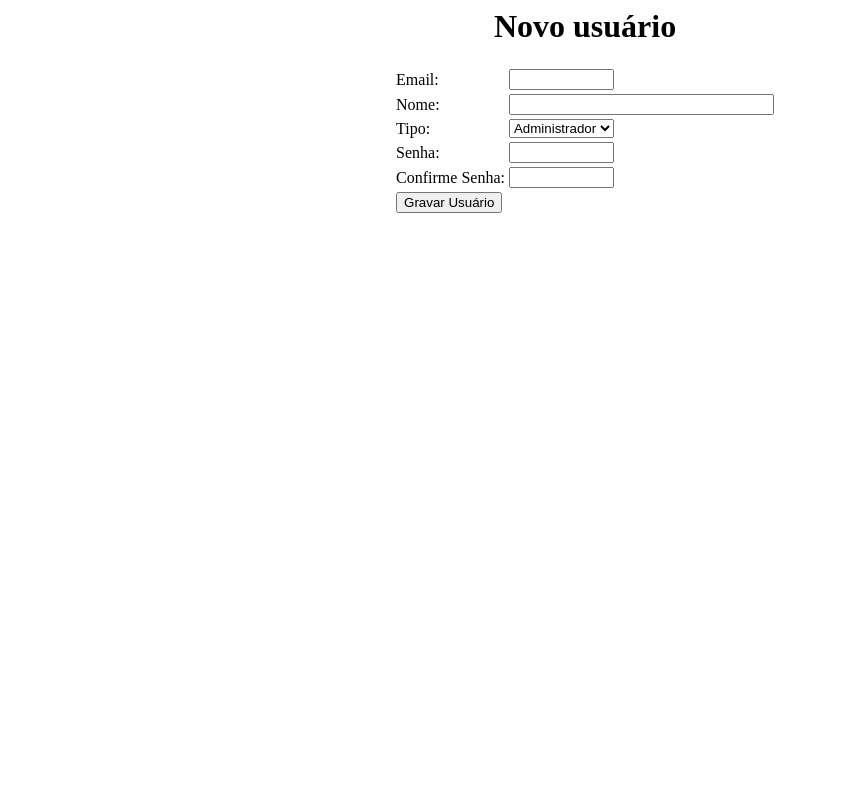
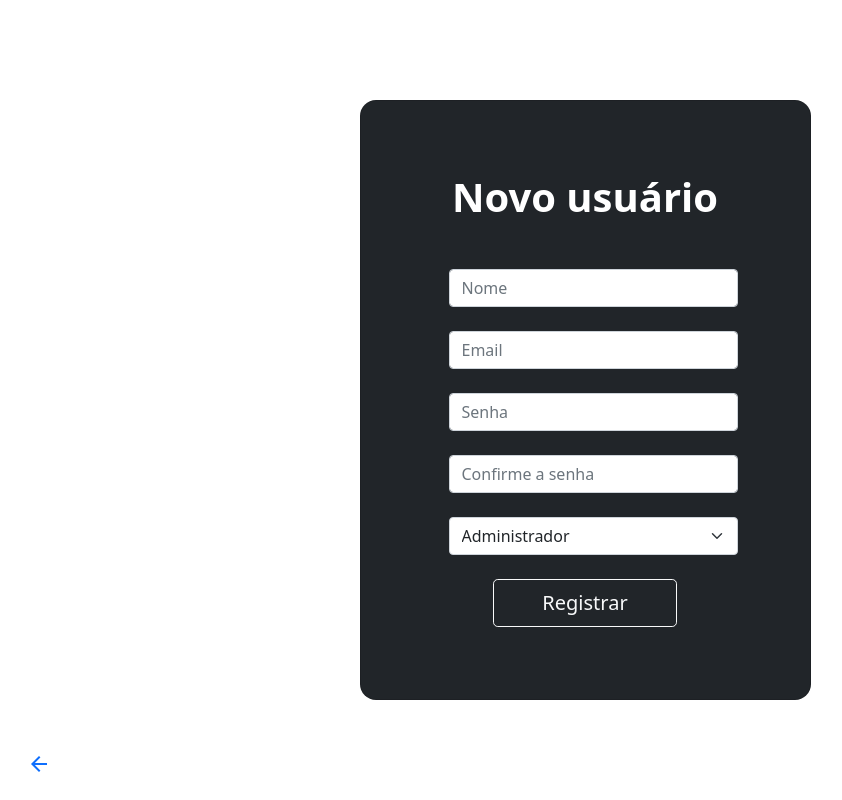
Before and after one commit to Vinidiesel/TCC, a PHP site: page /user_new_admin_form.php in a window 1280 px wide. Shown: the whole page, without its empty margins (55-897 px from the left). Run offline with PHP 8.4, Linux system fonts and the light colour scheme.

Commit message:
mais coisa feita

```diff
--- a/noticia_new.php
+++ b/noticia_new.php
@@ -48,7 +48,6 @@ $data->setTimezone($fuso);
 
 
 </div>
-<?php echo voltar(); ?>
     <?php /* include_once "rodape.php";*/?>
     </body>
 </html>
--- a/user_new_admin.php
+++ b/user_new_admin.php
@@ -65,9 +65,6 @@
         }
     }
     ?>
-    <p style="position: fixed; bottom: -20px">
-    <?php echo voltar();?>
-    </p>
 
     </div>
     <?php/* require_once "rodape.php" */?>
--- a/user_new_admin_form.php
+++ b/user_new_admin_form.php
@@ -1,20 +1,72 @@
-<center><div><h1>Novo usuário</h1>
-<form action="user_new_admin.php" method="post">
-<table>
-<tr><td>Email: <td><input type="text" name="email" id="email" size="10">
-
-<tr><td>Nome: <td><input type="text" name="nome" id="nome" size="30" maxlength="30">
-
-<tr><td>Tipo: <td><select name="tipo" id="tipo">
-<option value="1">Administrador</option>
-<option value="2">Escritor</option>
-</select>
-
-<tr><td>Senha: <td><input type="password" name="senha1" id="senha1" size="10" maxlength="10">
-
-<tr><td>Confirme Senha: <td><input type="password" name="senha2" id="senha2" size="10" maxlength="10">
-
-<tr><td><input type="submit" value="Gravar Usuário">
-</table>
-</form>
-</div></center>
+<!DOCTYPE html>
+<html lang="pt-br">
+<head>
+    <title></title>
+    <meta charset="UTF-8">
+    <link rel="stylesheet" href="login.css">
+    <link href="https://fonts.googleapis.com/icon?family=Material+Icons"rel="stylesheet">
+    <link href="https://cdn.jsdelivr.net/npm/bootstrap@5.1.3/dist/css/bootstrap.min.css" rel="stylesheet" integrity="sha384-1BmE4kWBq78iYhFldvKuhfTAU6auU8tT94WrHftjDbrCEXSU1oBoqyl2QvZ6jIW3" crossorigin="anonymous">
+    <style>
+</style>
+</head>
+<body>
+<script src="https://cdn.jsdelivr.net/npm/bootstrap@5.1.3/dist/js/bootstrap.bundle.min.js" integrity="sha384-ka7Sk0Gln4gmtz2MlQnikT1wXgYsOg+OMhuP+IlRH9sENBO0LRn5q+8nbTov4+1p" crossorigin="anonymous"></script>
+<?php
+  require_once "funcoes.php";
+?>
+<section class="vh-100 gradient-custom">
+<div class="container py-5 h-100">
+    <div class="row d-flex justify-content-center align-items-center h-100">
+      <div class="col-12 col-md-8 col-lg-6 col-xl-5">
+        <div class="card bg-dark text-white" style="border-radius: 1rem;">
+          <div class="card-body p-5 text-center">
+          <p class="text-center h1 fw-bold mb-5 mx-1 mx-md-4 mt-4">Novo usuário</p>
+          <form class="mx-1 mx-md-4" action="user_new_admin.php" method="post">
+              <div class="d-flex flex-row align-items-center mb-4">
+                    <i class="fas fa-user fa-lg me-3 fa-fw"></i>
+                    <div class="form-outline flex-fill mb-0">
+                      <input type="text" name="nome" id="nome" class="form-control" placeholder="Nome"/>
+                    </div>
+                  </div>
+                  <div class="d-flex flex-row align-items-center mb-4">
+                    <i class="fas fa-envelope fa-lg me-3 fa-fw"></i>
+                    <div class="form-outline flex-fill mb-0">
+                      <input type="email" name="email" id="email" class="form-control" placeholder="Email"/>
+                    </div>
+                  </div>
+                  <div class="d-flex flex-row align-items-center mb-4">
+                    <i class="fas fa-lock fa-lg me-3 fa-fw"></i>
+                    <div class="form-outline flex-fill mb-0">
+                      <input type="password" name="senha1" id="senha1" class="form-control" placeholder="Senha" />
+                    </div>
+                  </div>
+                  <div class="d-flex flex-row align-items-center mb-4">
+                    <i class="fas fa-key fa-lg me-3 fa-fw"></i>
+                    <div class="form-outline flex-fill mb-0">
+                      <input type="password" name="senha2" id="senha2" class="form-control" placeholder="Confirme a senha" />
+                    </div>
+                  </div>
+                  <div class="d-flex flex-row align-items-center mb-4">
+                  <i class="fas fa-key fa-lg me-3 fa-fw"></i>
+                  <div class="form-outline flex-fill mb-0">
+                    <select class="form-select" aria-label="Default select example" name="tipo" id="tipo">
+                        <option value="1">Administrador</option>
+                        <option value="2">Escritor</option>
+                    </select>
+                </div>
+            </div>
+            <div class="d-flex justify-content-center mx-4 mb-3 mb-lg-4">
+                    <button class=" btn btn-outline-light btn-lg px-5">Registrar</button>
+                  </div>
+                </form>
+            </div>
+            </div>
+          </div>
+        </div>
+        <?php
+   echo voltar();
+  ?>
+      </div>
+    </div>
+  </div>
+</section>
```
Also changed, not shown: noticia_new_form.php (+19 -18 lines).
